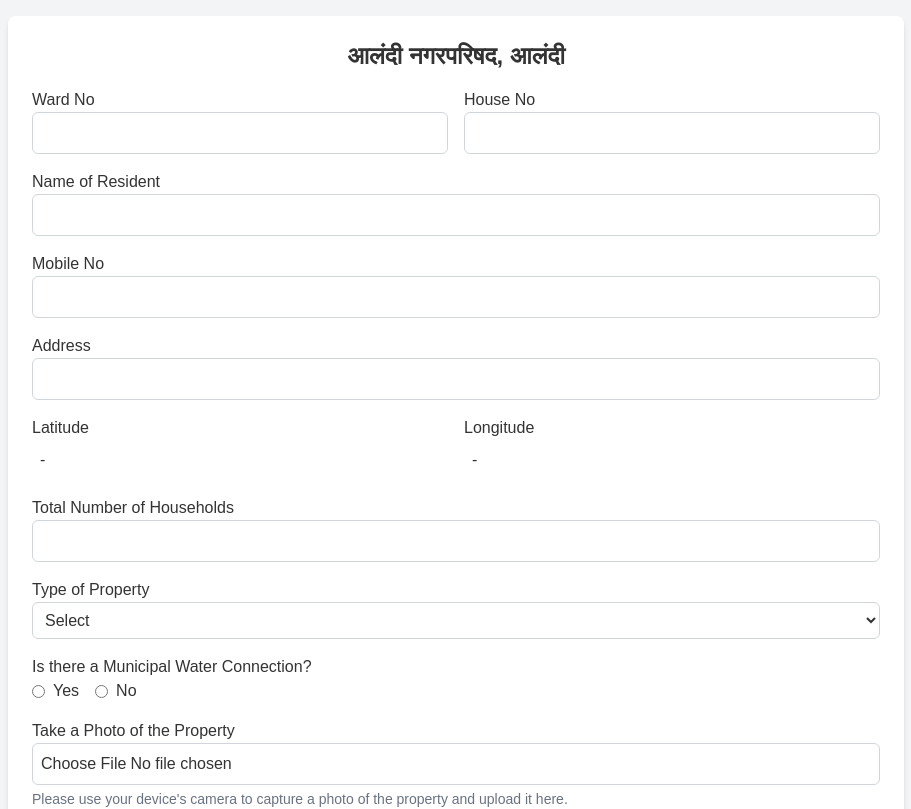
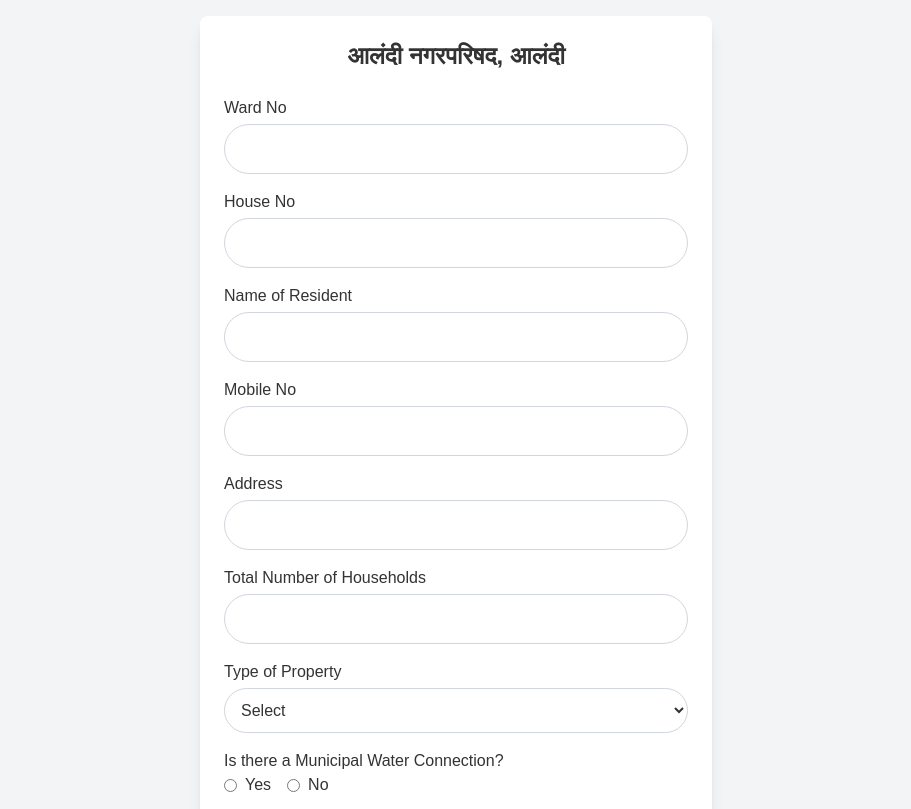
Before and after one commit to Suman-D-R/yugantar-alandi, a Next.js app: page / in a window 1280 px wide. Shown: the top 809 px of the page, without its empty margins (184-1095 px from the left). Built offline with nearby package versions, Linux system fonts and the light colour scheme.

Commit message:
css changes

```diff
--- a/app/page.tsx
+++ b/app/page.tsx
@@ -14,7 +14,6 @@ export default function Home() {
     const file = event.target.files?.[0];
     if (file) {
       // Placeholder for photo processing logic
-      // Extract address, latitude, and longitude from the photo
       const extractedAddress = "Extracted Address"; // Replace with actual logic
       const extractedLatitude = "Extracted Latitude"; // Replace with actual logic
       const extractedLongitude = "Extracted Longitude"; // Replace with actual logic
@@ -26,81 +25,64 @@ export default function Home() {
   };
 
   return (
-    <div className="min-h-screen bg-gray-100 p-4">
-      <div className="max-w-4xl mx-auto bg-white shadow-md rounded-lg p-6">
-        <h1 className="text-2xl font-bold text-center mb-4">
+    <div className="min-h-screen bg-gray-100 p-4 flex items-center justify-center">
+      <div className="max-w-lg w-full bg-white shadow-lg rounded-lg p-6">
+        <h1 className="text-2xl font-bold text-center mb-6">
           आलंदी नगरपरिषद, आलंदी
         </h1>
         <form className="space-y-4">
-          <div className="grid grid-cols-1 sm:grid-cols-2 gap-4">
           <div>
-              <label className="block font-medium">Ward No</label>
+            <label className="block font-medium mb-1">Ward No</label>
             <input
               type="text"
-                className="w-full border border-gray-300 rounded-md p-2"
+              className="w-full border border-gray-300 rounded-full p-3 focus:outline-none focus:ring-2 focus:ring-blue-500"
               title="Enter the ward number"
             />
           </div>
           <div>
-              <label className="block font-medium">House No</label>
+            <label className="block font-medium mb-1">House No</label>
             <input
               type="text"
-                className="w-full border border-gray-300 rounded-md p-2"
+              className="w-full border border-gray-300 rounded-full p-3 focus:outline-none focus:ring-2 focus:ring-blue-500"
               title="Enter the house number"
             />
           </div>
-          </div>
           <div>
-            <label className="block font-medium">Name of Resident</label>
+            <label className="block font-medium mb-1">Name of Resident</label>
             <input
               type="text"
-              className="w-full border border-gray-300 rounded-md p-2"
+              className="w-full border border-gray-300 rounded-full p-3 focus:outline-none focus:ring-2 focus:ring-blue-500"
               title="Enter the name of the resident"
             />
           </div>
           <div>
-            <label className="block font-medium">Mobile No</label>
+            <label className="block font-medium mb-1">Mobile No</label>
             <input
               type="text"
-              className="w-full border border-gray-300 rounded-md p-2"
+              className="w-full border border-gray-300 rounded-full p-3 focus:outline-none focus:ring-2 focus:ring-blue-500"
               title="Enter the mobile number"
             />
           </div>
           <div>
-            <label className="block font-medium">Address</label>
+            <label className="block font-medium mb-1">Address</label>
             <input
               type="text"
               value={address}
               onChange={(e) => setAddress(e.target.value)}
-              className="w-full border border-gray-300 rounded-md p-2"
+              className="w-full border border-gray-300 rounded-full p-3 focus:outline-none focus:ring-2 focus:ring-blue-500"
               title="Enter the address"
             />
           </div>
-          <div className="grid grid-cols-1 sm:grid-cols-2 gap-4">
           <div>
-              <label className="block font-medium">Latitude</label>
-              <p className="w-full rounded-md p-2">
-                {latitude}
-              </p>
-            </div>
-            <div>
-              <label className="block font-medium">Longitude</label>
-              <p className="w-full rounded-md p-2">
-                {longitude}
-              </p>
-            </div>
-          </div>
-          <div>
-            <label className="block font-medium">
-              Total Number of Households
-            </label>
+            <label className="block font-medium mb-1">Total Number of Households</label>
             <input
               type="number"
-              className="w-full border border-gray-300 rounded-md p-2"
+              className="w-full border border-gray-300 rounded-full p-3 focus:outline-none focus:ring-2 focus:ring-blue-500"
               title="Enter the total number of households"
             />
           </div>
           <div>
+            <label className="block font-medium mb-1">Type of Property</label>
             <TypeOfProperty />
           </div>
           <div>
@@ -124,7 +106,7 @@ export default function Home() {
           <div className="text-center">
             <button
               type="submit"
-              className="w-[80%] mt-5 bg-blue-500 text-white px-4 py-2 rounded-md"
+              className="w-full bg-blue-800 text-white font-semibold py-3 rounded-full hover:bg-blue-700 focus:outline-none focus:ring-2 focus:ring-blue-500"
             >
               Submit
             </button>
--- a/components/ImageUploader.tsx
+++ b/components/ImageUploader.tsx
@@ -37,7 +37,7 @@ export default function ImageUploader({
         setPreview(result);
 
         // Extract ImageMetadata data for latitude and longitude
-        ImageMetadata.getData(file, function (this:any) {
+        ImageMetadata.getData(file, function (this: any) {
           const lat = ImageMetadata.getTag(this, "GPSLatitude");
           const lng = ImageMetadata.getTag(this, "GPSLongitude");
           const latRef = ImageMetadata.getTag(this, "GPSLatitudeRef");
@@ -47,6 +47,8 @@ export default function ImageUploader({
             const latitude = convertDMSToDD(lat, latRef);
             const longitude = convertDMSToDD(lng, lngRef);
             setCoordinates({ lat: latitude, lng: longitude });
+          } else {
+            setCoordinates({ lat: "Not Available", lng: "Not Available" });
           }
         });
       };
@@ -56,6 +58,7 @@ export default function ImageUploader({
   };
 
   const convertDMSToDD = (dms: number[], ref: string): string => {
+    if (!dms || dms.length !== 3) return "Invalid Data";
     const [degrees, minutes, seconds] = dms;
     let dd = degrees + minutes / 60 + seconds / 3600;
     if (ref === "S" || ref === "W") {
@@ -63,8 +66,6 @@ export default function ImageUploader({
     }
     return dd.toFixed(6);
   };
-
-  console.log(coordinates);
 
   return (
     <div>
--- a/components/TypeOfProperty.tsx
+++ b/components/TypeOfProperty.tsx
@@ -8,28 +8,27 @@ export default function TypeOfProperty() {
   return (
     <div>
       <div className="mb-4">
-      <label className="block font-medium">Type of Property</label>
         <select
-        className="w-full border border-gray-300 rounded-md p-2"
+          className="w-full border border-gray-300 rounded-full p-3 focus:outline-none focus:ring-2 focus:ring-blue-500"
           title="Select the type of property"
           value={propertyType}
           onChange={(e) => setPropertyType(e.target.value)}
         >
-        <option value="">Select</option>
-        <option value="Residential">Residential</option>
-        <option value="Commercial">Commercial</option>
-        <option value="Industrial">Industrial</option>
+          <option className="p-2" value="">Select</option>
+          <option className="p-2" value="Residential">Residential</option>
+          <option className="p-2" value="Commercial">Commercial</option>
+          <option className="p-2" value="Industrial">Industrial</option>
         </select>
       </div>
       {propertyType === "Residential" && (
         <div>
           <label className="block font-medium">Residential Options</label>
           <select
-            className="w-full border border-gray-300 rounded-md p-2"
+            className="w-full border border-gray-300 rounded-full p-3 focus:outline-none focus:ring-2 focus:ring-blue-500"
             title="Select residential option"
           >
-            <option>Apartment</option>
-            <option>Bunglow</option>
+            <option className="p-2">Apartment</option>
+            <option className="p-2">Bunglow</option>
           </select>
         </div>
       )}
@@ -37,19 +36,19 @@ export default function TypeOfProperty() {
         <div>
           <label className="block font-medium">Commercial Options</label>
           <select
-            className="w-full border border-gray-300 rounded-md p-2"
+            className="w-full border border-gray-300 rounded-full p-3 focus:outline-none focus:ring-2 focus:ring-blue-500"
             title="Select commercial option"
           >
-            <option>School</option>
-            <option>Shop</option>
-            <option>Office</option>
-            <option>Bank</option>
-            <option>Hotel</option>
-            <option>Gurukul</option>
-            <option>Spiritual Centre</option>
-            <option>Mangal Karyalaya</option>
-            <option>Hotel with Lodging</option>
-            <option>Hospital</option>
+            <option className="p-2">School</option>
+            <option className="p-2">Shop</option>
+            <option className="p-2">Office</option>
+            <option className="p-2">Bank</option>
+            <option className="p-2">Hotel</option>
+            <option className="p-2">Gurukul</option>
+            <option className="p-2">Spiritual Centre</option>
+            <option className="p-2">Mangal Karyalaya</option>
+            <option className="p-2">Hotel with Lodging</option>
+            <option className="p-2">Hospital</option>
           </select>
         </div>
       )}
@@ -58,7 +57,7 @@ export default function TypeOfProperty() {
           <label className="block font-medium">Type of Industry</label>
           <input
             type="text"
-            className="w-full border border-gray-300 rounded-md p-2"
+            className="w-full border border-gray-300 rounded-full p-3 focus:outline-none focus:ring-2 focus:ring-blue-500"
             title="Enter the type of industry"
           />
         </div>
--- a/components/WaterConnectionSelection.tsx
+++ b/components/WaterConnectionSelection.tsx
@@ -5,9 +5,7 @@ import { useState } from "react";
 export default function WaterConnectionSelection() {
   const [hasWaterConnection, setHasWaterConnection] = useState<string | null>(null);
   const [authorizedConnections, setAuthorizedConnections] = useState<number>(0);
-  const [unauthorizedConnections, setUnauthorizedConnections] = useState<number>(0);
   const [authorizedDiameters, setAuthorizedDiameters] = useState<string[]>([]);
-  const [unauthorizedDiameters, setUnauthorizedDiameters] = useState<string[]>([]);
 
   const handleDiameterChange = (
     selectedDiameters: string[],
@@ -99,55 +97,6 @@ export default function WaterConnectionSelection() {
               </div>
             </div>
           )}
-
-          <div>
-            <label
-              className="block font-medium"
-              title="Select the number of unauthorized water connections"
-            >
-              No of Un-Authorized Water Connections:
-            </label>
-            <select
-              className="border rounded p-2 w-20"
-              value={unauthorizedConnections}
-              onChange={(e) => setUnauthorizedConnections(Number(e.target.value))}
-              title="Choose the number of unauthorized water connections"
-            >
-              {[0, 1, 2, 3, 4, 5].map((num) => (
-                <option key={num} value={num}>
-                  {num}
-                </option>
-              ))}
-            </select>
-          </div>
-
-          {unauthorizedConnections >= 2 && (
-            <div>
-              <label
-                className="block font-medium"
-                title="Select the diameter of unauthorized water connections"
-              >
-                Diameter of Un-Authorized Connections:
-              </label>
-              <div className="flex flex-wrap gap-2">
-                {["0.5\"", "0.75\"", "1.0\"", "1.25\"", "1.5\"", "2\""].map((size) => (
-                  <label key={size} className="flex items-center space-x-2">
-                    <input
-                      type="checkbox"
-                      value={size}
-                      checked={unauthorizedDiameters.includes(size)}
-                      onChange={() =>
-                        handleDiameterChange(unauthorizedDiameters, setUnauthorizedDiameters, size)
-                      }
-                      title={`Select diameter ${size} for unauthorized connections`}
-                      className="w-5 h-5" // Increased size
-                    />
-                    <span>{size}</span>
-                  </label>
-                ))}
-              </div>
-            </div>
-          )}
         </div>
       )}
     </div>
```
Lines whose indentation alone changed are shown as unchanged.
